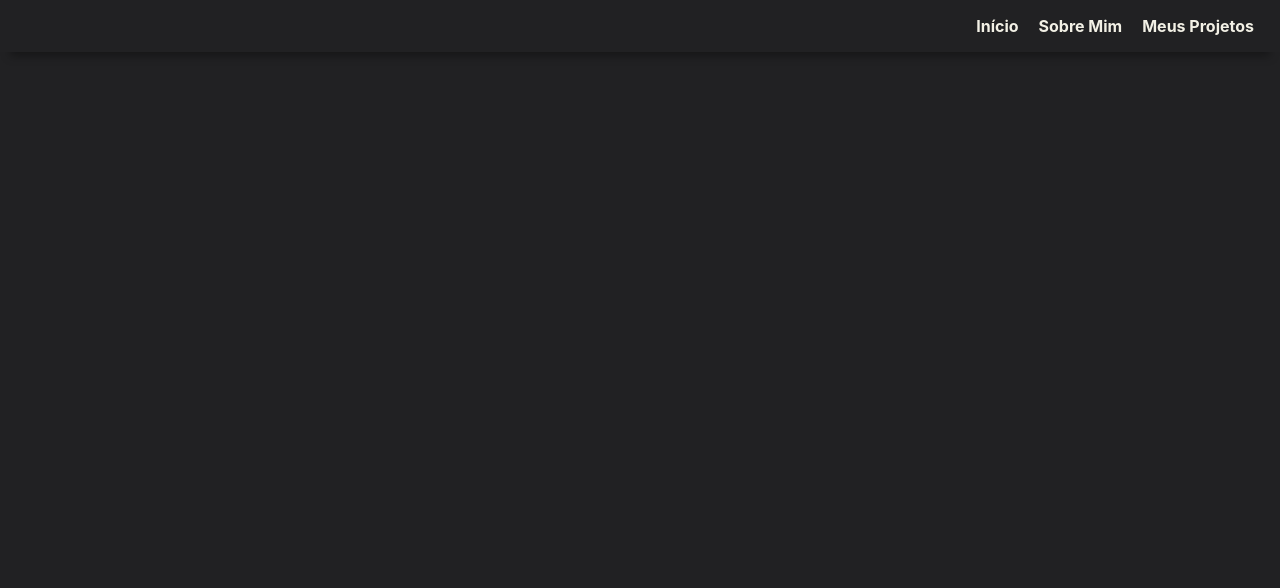
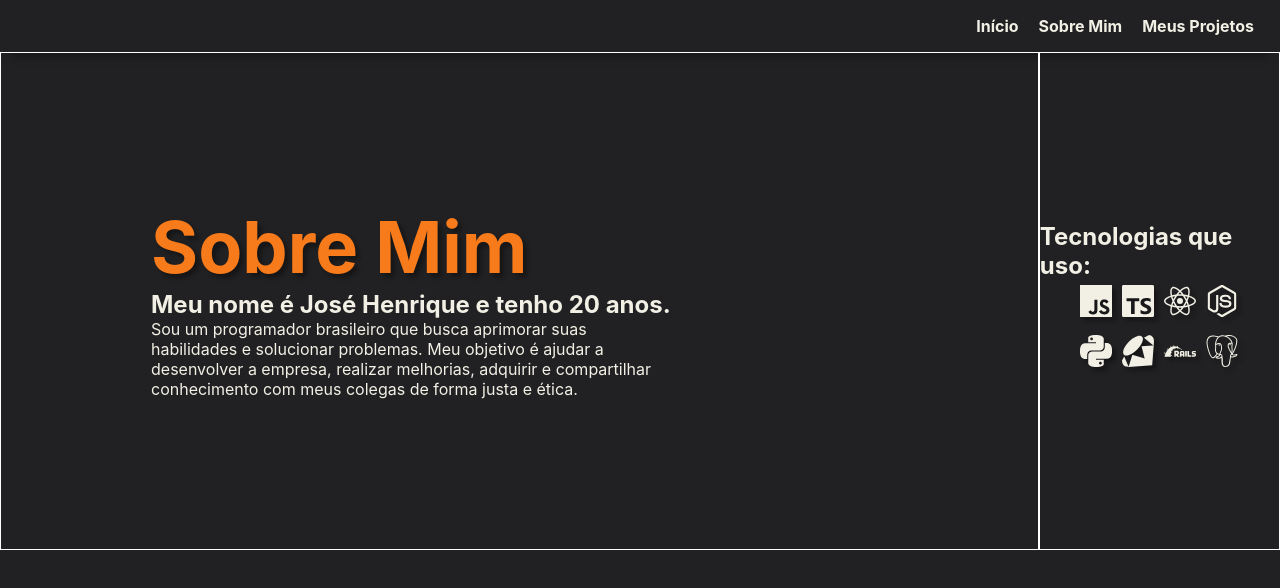
Before and after one commit to josehenriquepg/my-portfolio, a React (Create React App) app: page /about in a window 1280 px wide. Shown: the top 588 px of the page. Built offline with nearby package versions, Linux system fonts and the light colour scheme.

Commit message:
feat: structure about page

```diff
--- a/src/pages/About/index.tsx
+++ b/src/pages/About/index.tsx
@@ -1,6 +1,37 @@
+import * as C from './styles';
+import { SiJavascript, SiTypescript, SiReact, SiNodedotjs, SiPython, SiRuby, SiRubyonrails, SiPostgresql } from 'react-icons/si';
+
 const About = () => {
   return (
-    <></>
+    <C.Container>
+      <C.Main>
+        <C.Title>
+          Sobre Mim
+        </C.Title>
+        <C.Subtitle>Meu nome é José Henrique e tenho 20 anos.</C.Subtitle>
+        <C.Text>
+        Sou um programador brasileiro que busca aprimorar suas habilidades e solucionar problemas.
+        Meu objetivo é ajudar a desenvolver a empresa, realizar melhorias, adquirir e compartilhar conhecimento com meus colegas de forma justa e ética.
+        </C.Text>
+      </C.Main>
+      <C.Aside>
+        <C.Subtitle>
+          Tecnologias que uso:
+        </C.Subtitle>
+        <C.Icons>
+          <C.Icon><SiJavascript /></C.Icon>
+          <C.Icon><SiTypescript /></C.Icon>
+          <C.Icon><SiReact /></C.Icon>
+          <C.Icon><SiNodedotjs /></C.Icon>
+        </C.Icons>
+        <C.Icons>
+          <C.Icon><SiPython /></C.Icon>
+          <C.Icon><SiRuby /></C.Icon>
+          <C.Icon><SiRubyonrails /></C.Icon>
+          <C.Icon><SiPostgresql /></C.Icon>
+        </C.Icons>
+      </C.Aside>
+    </C.Container>
   );
 }
 
--- /dev/null
+++ b/src/pages/About/styles.ts
@@ -0,0 +1,60 @@
+import styled from 'styled-components';
+
+export const Container = styled.div`
+  display: flex;
+  color: #f2f0e5;
+`;
+
+export const Main = styled.main`
+  padding: 150px;
+  width: 60%;
+  display: flex;
+  flex-direction: column;
+  border: 1px solid #fff;
+`;
+
+export const Title = styled.h1`
+  padding: 0;
+  margin: 0;
+  font-size: 72px;
+  text-align: left;
+  color: #f87b1b;
+  filter: drop-shadow(4px 4px 2px rgba(0,0,0,0.35));
+`;
+
+export const Subtitle = styled.h2`
+  padding: 0;
+  margin: 0;
+  text-align: left;
+`;
+
+export const Text = styled.p`
+  padding: 0;
+  margin: 0;
+  width: 70%;
+`;
+
+export const Aside = styled.aside`
+  display: flex;
+  justify-content: center;
+  align-items: center;
+  flex-direction: column;
+  border: 1px solid #fff;
+`;
+
+export const Icons = styled.div`
+  display: flex;
+`;
+
+export const Icon = styled.li`
+  margin: 5px;
+  font-size: 32px;
+  list-style: none;
+  color: #f2f0e5;
+  filter: drop-shadow(4px 4px 2px rgba(0,0,0,0.35));
+  cursor: pointer;
+
+  &:hover {
+    color: #f87b1b;
+  }
+`;
```
